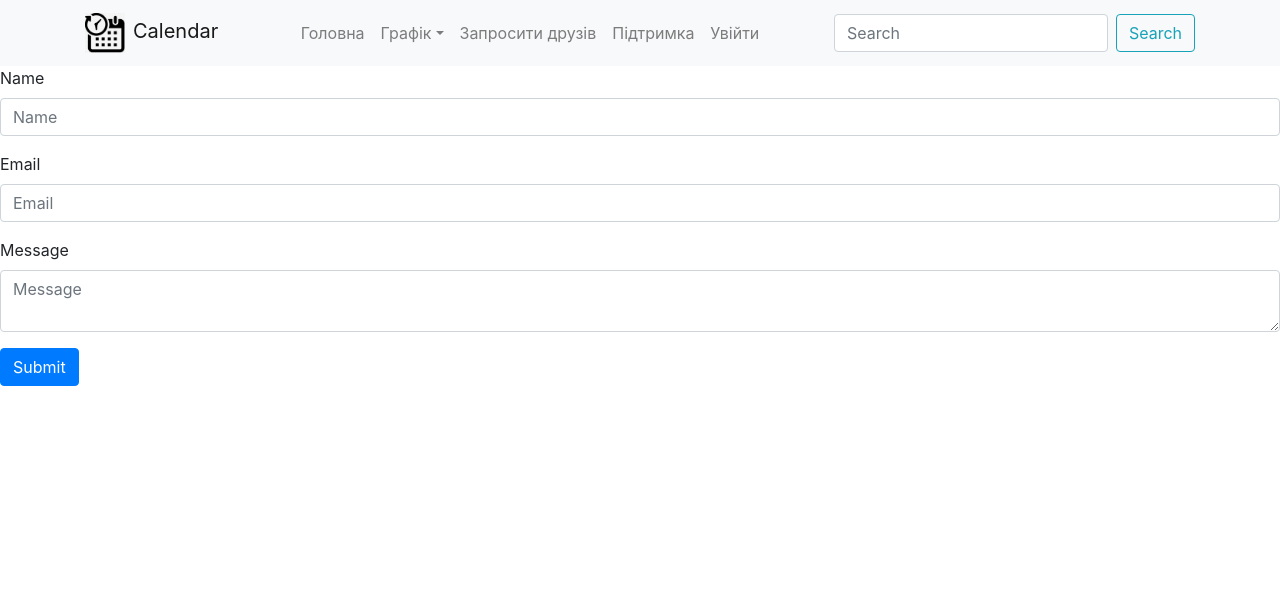
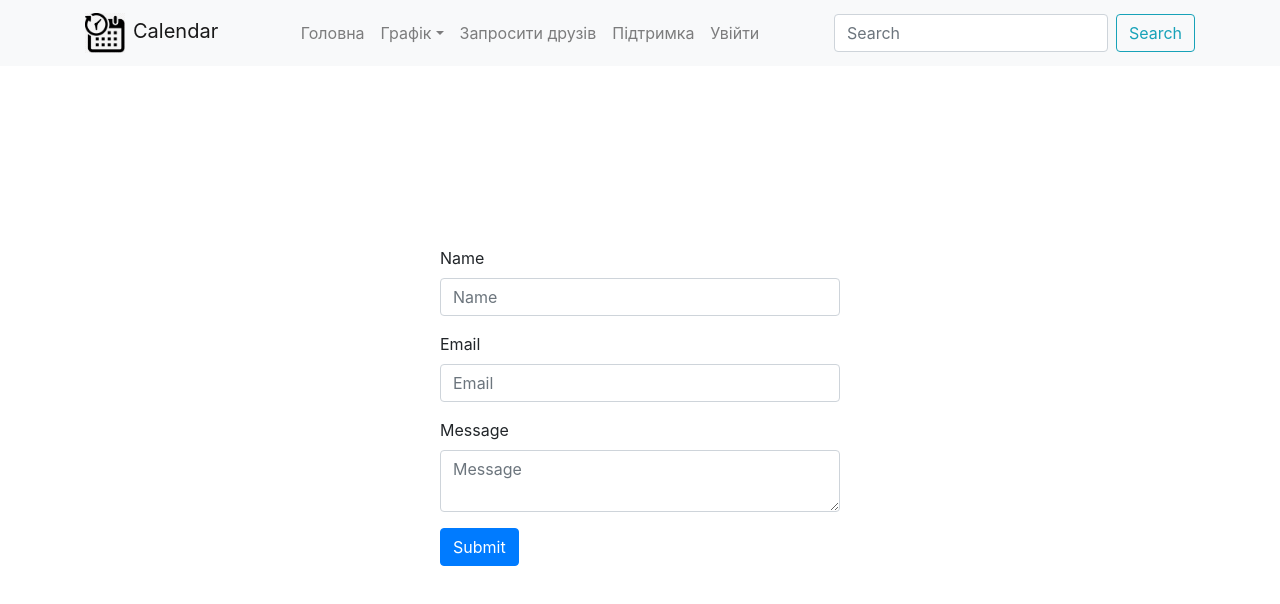
Before and after one commit to shpaksasha/Calendar, a React (Create React App) app: page /log in a window 1280 px wide. Shown: the top 604 px of the page. Built offline with nearby package versions, Linux system fonts and the light colour scheme.

Commit message:
block Form classes add

```diff
--- a/src/components/LogOn/log.js
+++ b/src/components/LogOn/log.js
@@ -1,15 +1,20 @@
 import React from 'react';
-import {Form, Button} from 'react-bootstrap';
+import {Button, Form} from 'react-bootstrap';
 import {makeStyles} from '@material-ui/core/styles';
 
-const useStyles = makeStyles(theme =>({
-
+const useStyles = makeStyles(theme => ({
+    form: {
+        width: '400px',
+        height: '400px',
+        margin: '180px auto',
+        position: 'relative'
+    }
 }));
 
 const LogOn = () => {
     const classes = useStyles();
     return (
-        <Form >
+        <Form className={classes.form}>
             <Form.Group controlId='formName'>
                 <Form.Label>Name</Form.Label>
                 <Form.Control type='name' placeholder='Name'/>
@@ -25,7 +30,7 @@ const LogOn = () => {
                 <Form.Control as='textarea' type='message' placeholder='Message'/>
             </Form.Group>
 
-            <Button variant="primary" type="submit">
+            <Button variant="primary" type='submit'>
                 Submit
             </Button>
         </Form>
```
